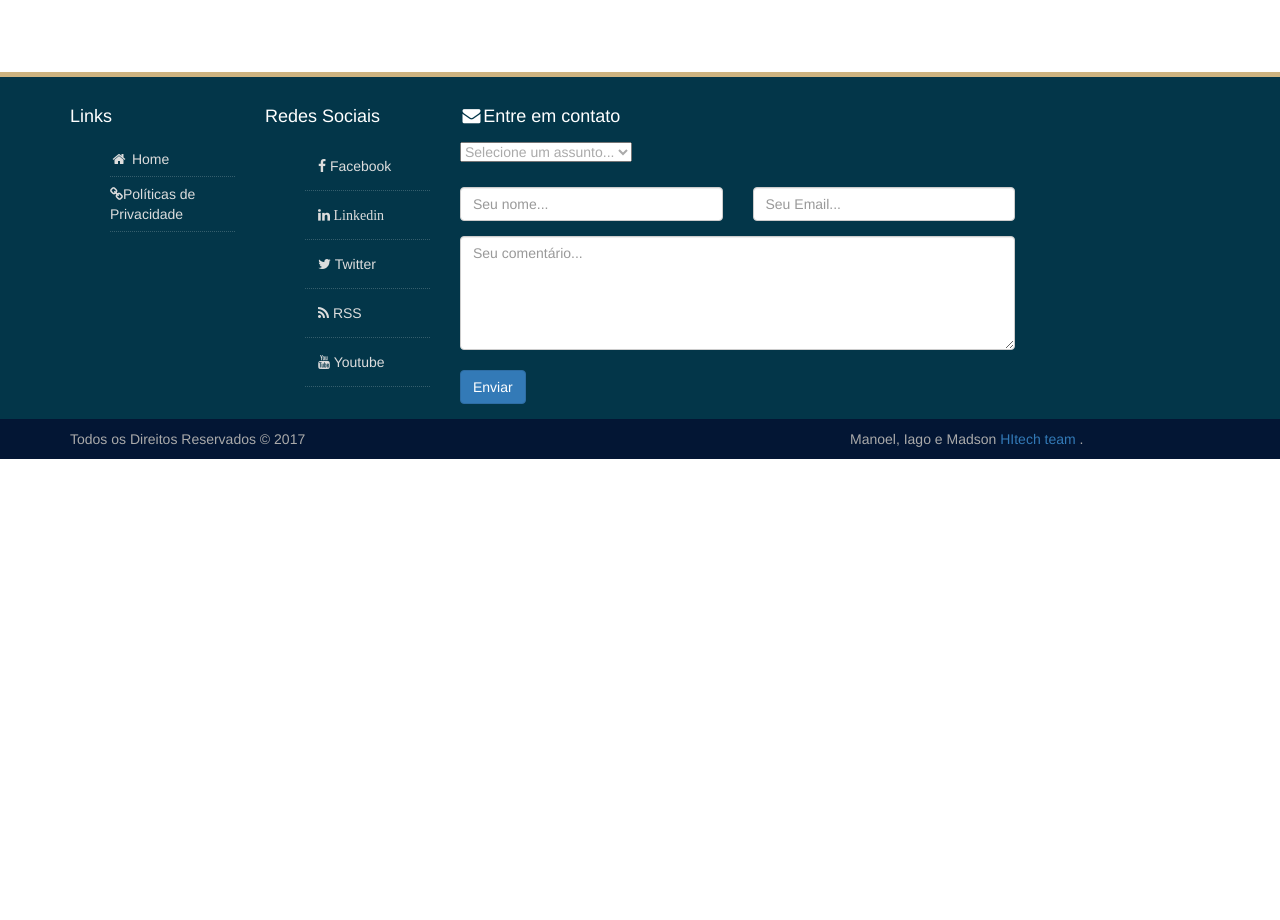
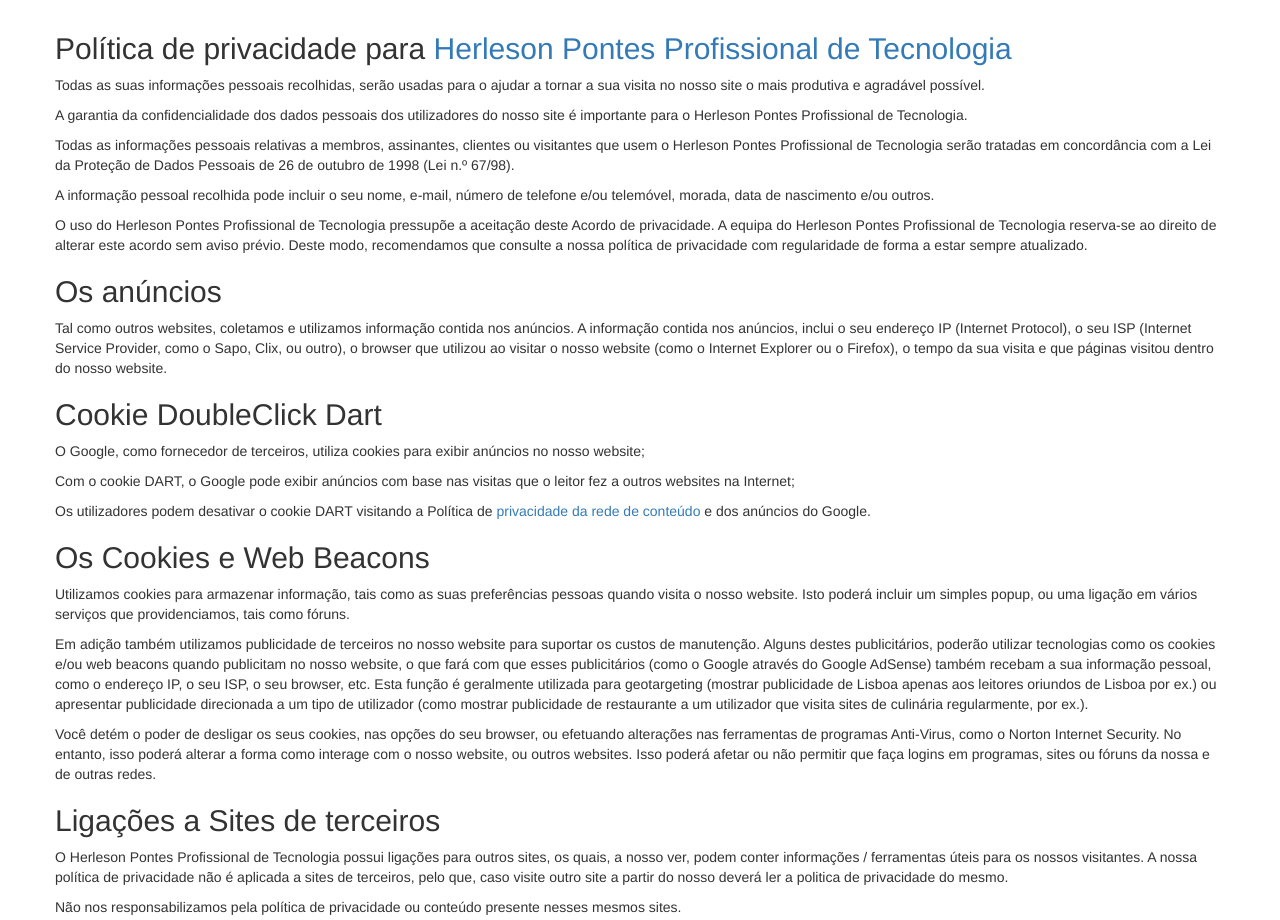
Before and after one commit to ManoelSilva/layoutHP, a plain HTML site: page politicas.html in a window 1280 px wide. Shown: the part 180-1100 px from the top of the page. Before the commit the page ends 800 px from the top, so only its background shows below. Drawn offline with Linux system fonts and the light colour scheme.

Commit message:
Como usuario eu quero visualizar uma pagina de politicas do site

```diff
--- a/politicas.html
+++ b/politicas.html
@@ -14,10 +14,60 @@
 </head>
 <body>
 <div class="container-fluid">
+    <div w3-include-html="topnav.html"></div>
+</div>
 
-    <div w3-include-html="topnav.html"></div>
-
-
+<div class="container">
+    <div class="row">
+        <h2>Política de privacidade para <a href="index.html">Herleson Pontes Profissional de
+            Tecnologia</a></h2>
+        <p>Todas as suas informações pessoais recolhidas, serão usadas para o ajudar a tornar a sua visita no nosso site
+            o mais produtiva e agradável possível.</p>
+        <p>A garantia da confidencialidade dos dados pessoais dos utilizadores do nosso site é importante para o
+            Herleson Pontes Profissional de Tecnologia.</p>
+        <p>Todas as informações pessoais relativas a membros, assinantes, clientes ou visitantes que usem o Herleson
+            Pontes Profissional de Tecnologia serão tratadas em concordância com a Lei da Proteção de Dados Pessoais de
+            26 de outubro de 1998 (Lei n.º 67/98).</p>
+        <p>A informação pessoal recolhida pode incluir o seu nome, e-mail, número de telefone e/ou telemóvel, morada,
+            data de nascimento e/ou outros.</p>
+        <p>O uso do Herleson Pontes Profissional de Tecnologia pressupõe a aceitação deste Acordo de privacidade. A
+            equipa do Herleson Pontes Profissional de Tecnologia reserva-se ao direito de alterar este acordo sem aviso
+            prévio. Deste modo, recomendamos que consulte a nossa política de privacidade com regularidade de forma a
+            estar sempre atualizado.</p>
+        <h2>Os anúncios</h2>
+        <p>Tal como outros websites, coletamos e utilizamos informação contida nos anúncios. A informação contida nos
+            anúncios, inclui o seu endereço IP (Internet Protocol), o seu ISP (Internet Service Provider, como o Sapo,
+            Clix, ou outro), o browser que utilizou ao visitar o nosso website (como o Internet Explorer ou o Firefox),
+            o tempo da sua visita e que páginas visitou dentro do nosso website.</p>
+        <h2>Cookie DoubleClick Dart</h2>
+        <p>O Google, como fornecedor de terceiros, utiliza cookies para exibir anúncios no nosso website;</p>
+        <p>Com o cookie DART, o Google pode exibir anúncios com base nas visitas que o leitor fez a outros websites na
+            Internet;</p>
+        <p>Os utilizadores podem desativar o cookie DART visitando a Política de <a
+                href='http://politicaprivacidade.com/' title='privacidade da rede de conteúdo'>privacidade da rede de
+            conteúdo</a> e dos anúncios do Google.</p>
+        <h2>Os Cookies e Web Beacons</h2>
+        <p>Utilizamos cookies para armazenar informação, tais como as suas preferências pessoas quando visita o nosso
+            website. Isto poderá incluir um simples popup, ou uma ligação em vários serviços que providenciamos, tais
+            como fóruns.</p>
+        <p>Em adição também utilizamos publicidade de terceiros no nosso website para suportar os custos de manutenção.
+            Alguns destes publicitários, poderão utilizar tecnologias como os cookies e/ou web beacons quando publicitam
+            no nosso website, o que fará com que esses publicitários (como o Google através do Google AdSense) também
+            recebam a sua informação pessoal, como o endereço IP, o seu ISP, o seu browser, etc. Esta função é
+            geralmente utilizada para geotargeting (mostrar publicidade de Lisboa apenas aos leitores oriundos de Lisboa
+            por ex.) ou apresentar publicidade direcionada a um tipo de utilizador (como mostrar publicidade de
+            restaurante a um utilizador que visita sites de culinária regularmente, por ex.).</p>
+        <p>Você detém o poder de desligar os seus cookies, nas opções do seu browser, ou efetuando alterações nas
+            ferramentas de programas Anti-Virus, como o Norton Internet Security. No entanto, isso poderá alterar a
+            forma como interage com o nosso website, ou outros websites. Isso poderá afetar ou não permitir que faça
+            logins em programas, sites ou fóruns da nossa e de outras redes.</p>
+        <h2>Ligações a Sites de terceiros</h2>
+        <p>O Herleson Pontes Profissional de Tecnologia possui ligações para outros sites, os quais, a nosso ver, podem
+            conter informações / ferramentas úteis para os nossos visitantes. A nossa política de privacidade não é
+            aplicada a sites de terceiros, pelo que, caso visite outro site a partir do nosso deverá ler a politica de
+            privacidade do mesmo.</p>
+        <p>Não nos responsabilizamos pela política de privacidade ou conteúdo presente nesses mesmos sites.</p>
+    </div>
 </div>
 
 <div w3-include-html="footer.html"></div>
```
